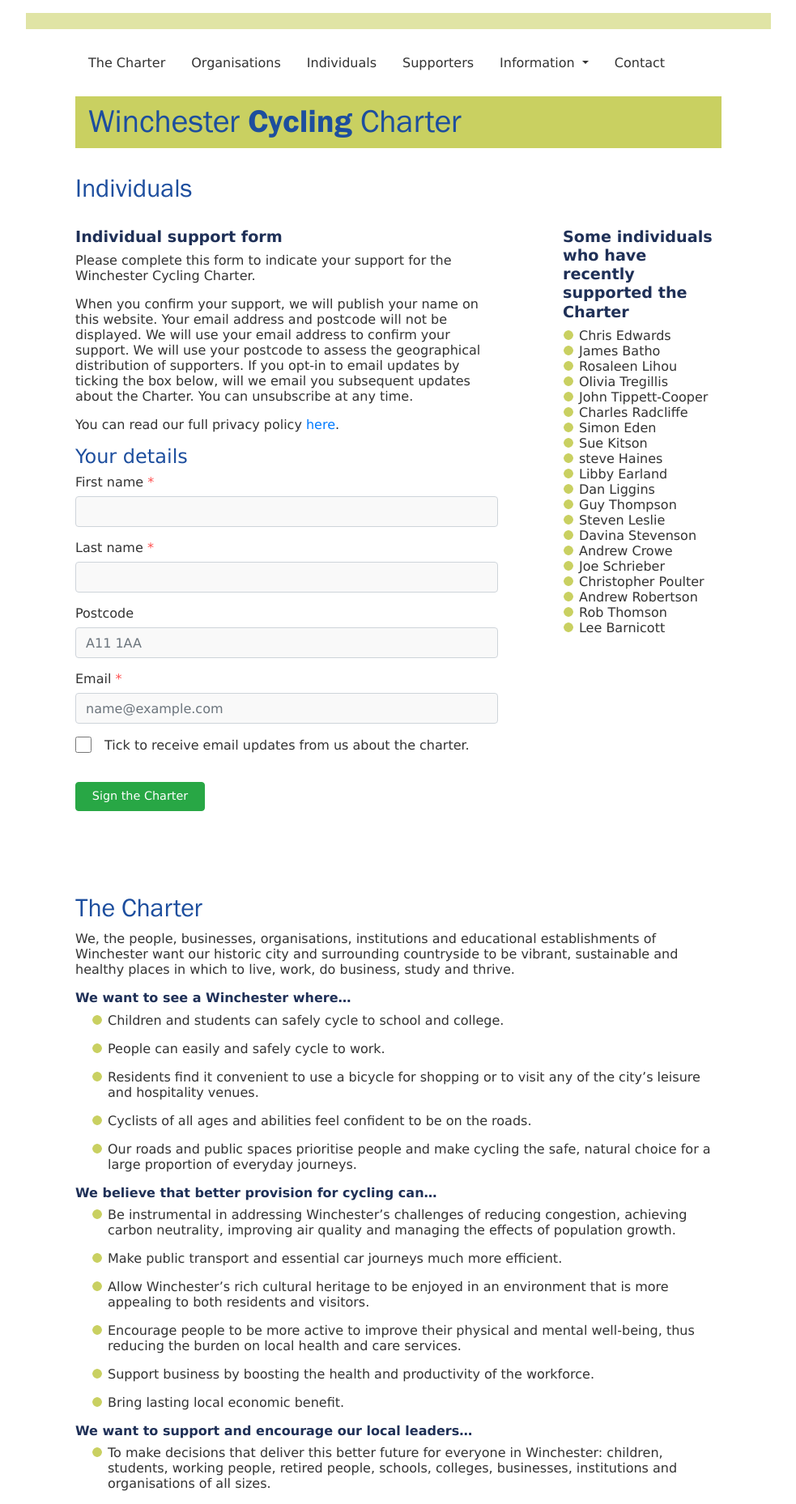
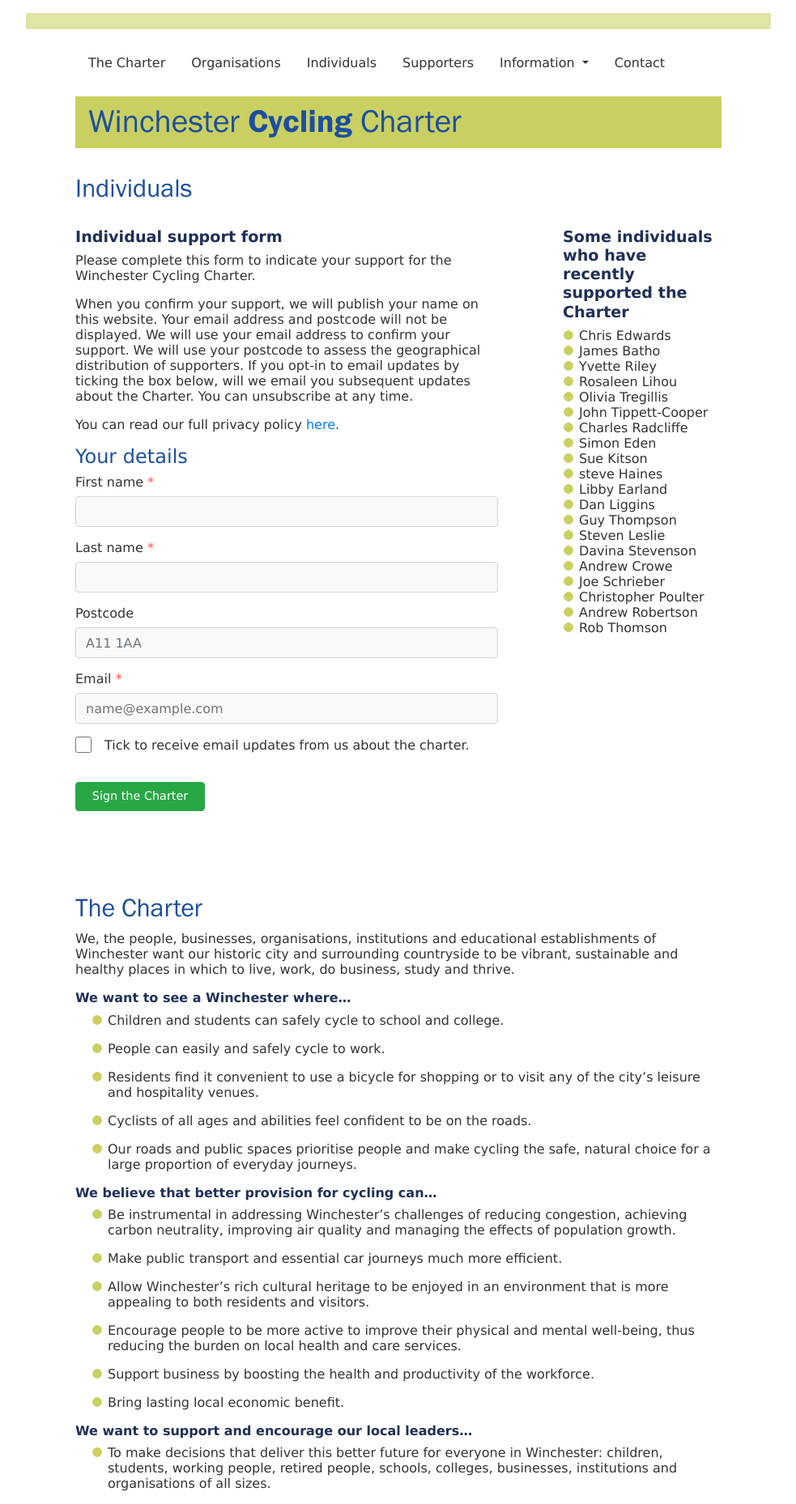
Before and after one commit to winchestercyclingcharter/winchestercyclingcharter.github.io, a Jekyll site: the page built from ind-page.md, in a window 1280 px wide. Shown: the whole page at 81% size, without its empty margins (148-1131 px from the left). Built offline with Jekyll 4.4.1, drawn with Linux system fonts in a browser that asks for light colours; nearby versions of some CDN libraries.

Commit message:
Update people.yml

```diff
--- a/_data/people.yml
+++ b/_data/people.yml
@@ -258,3 +258,4 @@ people:
 - { lastname: Tregillis, firstname: Olivia, dt: 20210301-221123-944163 }
 - { lastname: Batho, firstname: James, dt: 20210302-161122-292374 }
 - { lastname: Edwards, firstname: Chris, dt: 20210302-201626-464272 }
+- { lastname: Riley, firstname: Yvette, dt: 20210301-222931-005981 }
```
